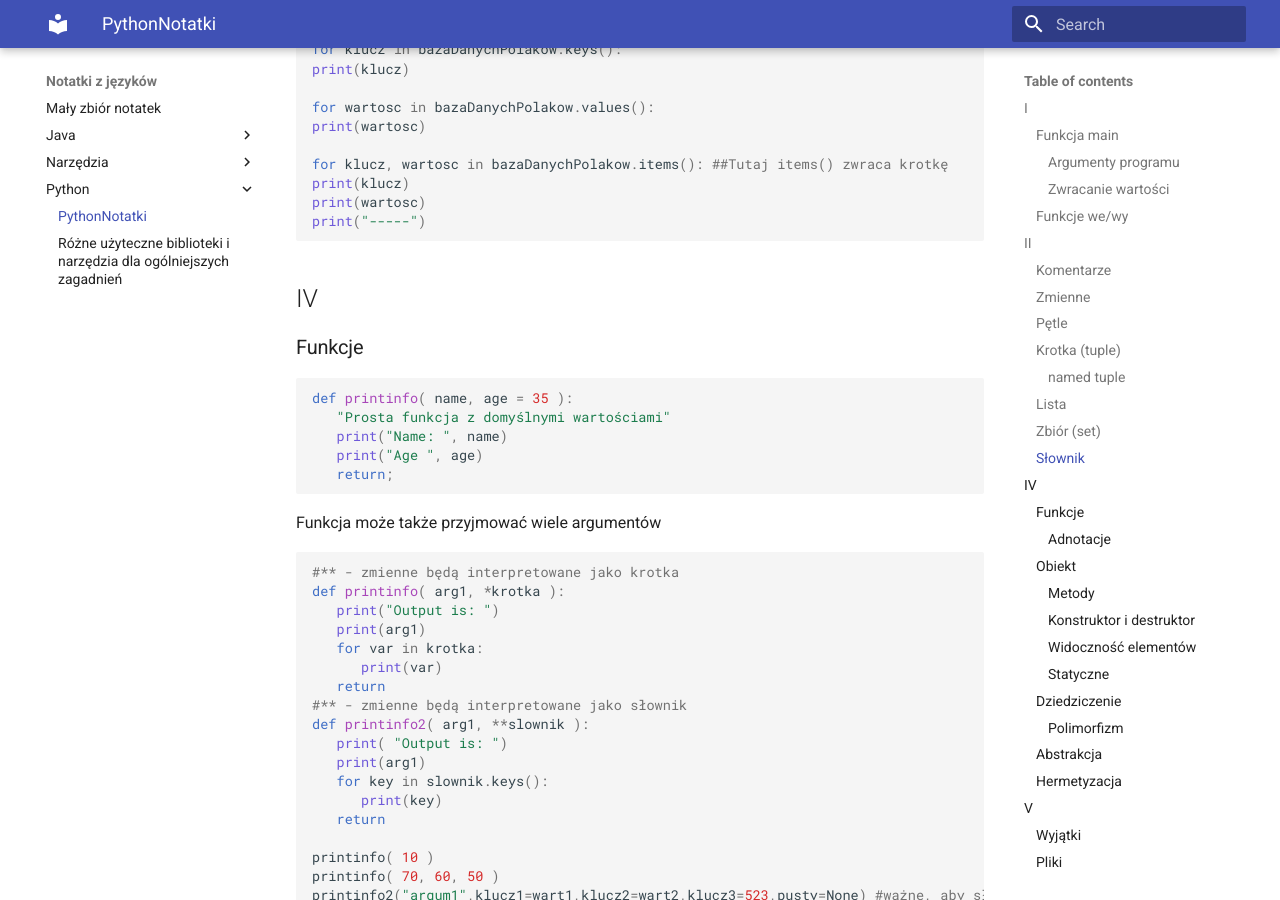
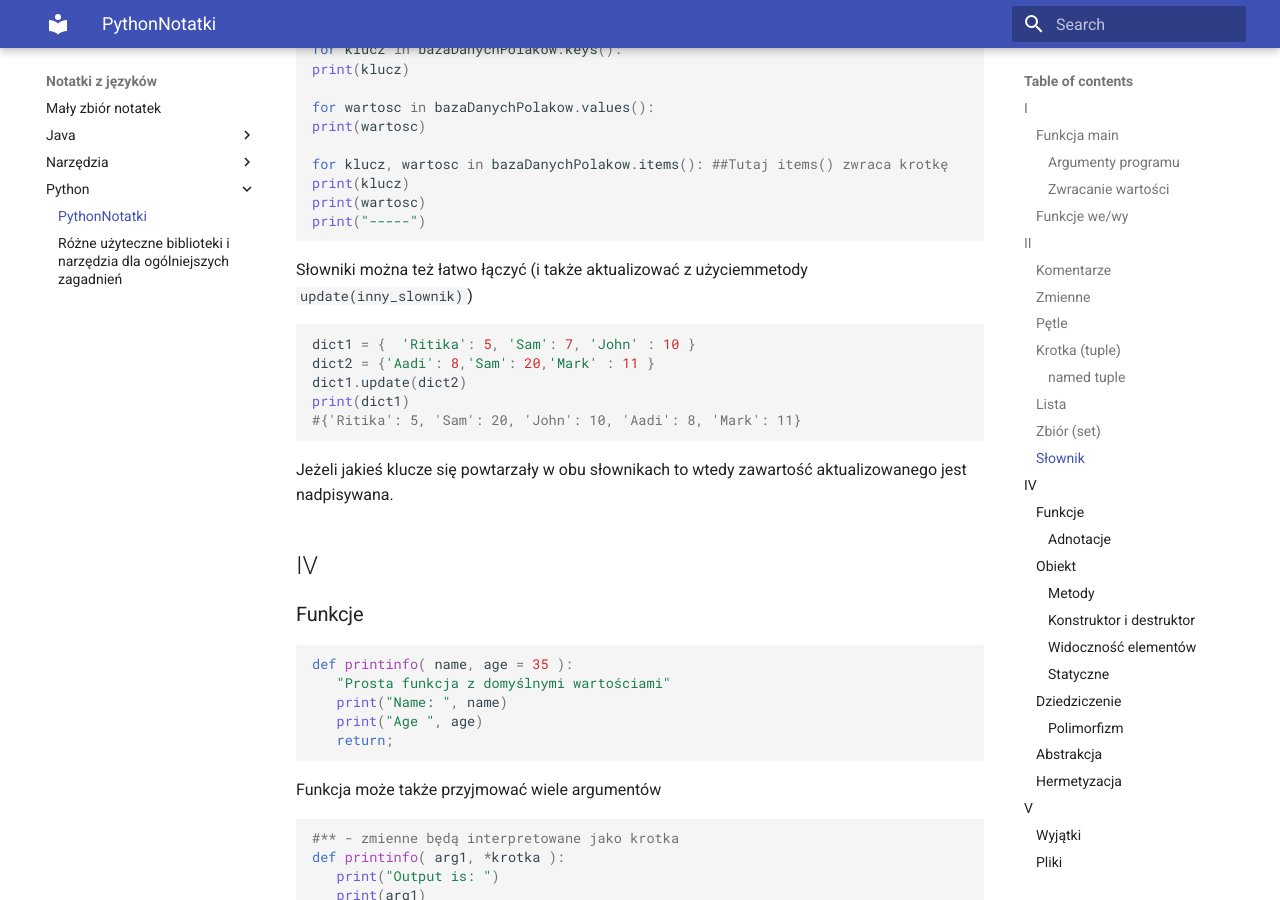
Before and after one commit to pktiuk/notatki_z_jezykow, an MkDocs documentation site: the page built from docs/Python/PythonNotatki.md, in a window 1280 px wide and 900 px high, scrolled down 8294 px. Built offline with MkDocs 1.6.1 and Material for MkDocs 9.7.7, drawn with Linux system fonts in a browser that asks for light colours.

Commit message:
Aktualizacje słowników

````diff
--- a/docs/Python/PythonNotatki.md
+++ b/docs/Python/PythonNotatki.md
@@ -354,6 +354,16 @@ print(klucz)
 print(wartosc)
 print("-----")
 ```
+
+Słowniki można też łatwo łączyć (i także aktualizować z użyciemmetody `update(inny_slownik)`)
+```python
+dict1 = {  'Ritika': 5, 'Sam': 7, 'John' : 10 }
+dict2 = {'Aadi': 8,'Sam': 20,'Mark' : 11 }
+dict1.update(dict2)
+print(dict1)
+#{'Ritika': 5, 'Sam': 20, 'John': 10, 'Aadi': 8, 'Mark': 11}
+```
+Jeżeli jakieś klucze się powtarzały w obu słownikach to wtedy zawartość aktualizowanego jest nadpisywana.
 ## IV
 ### Funkcje
 ```python
````
